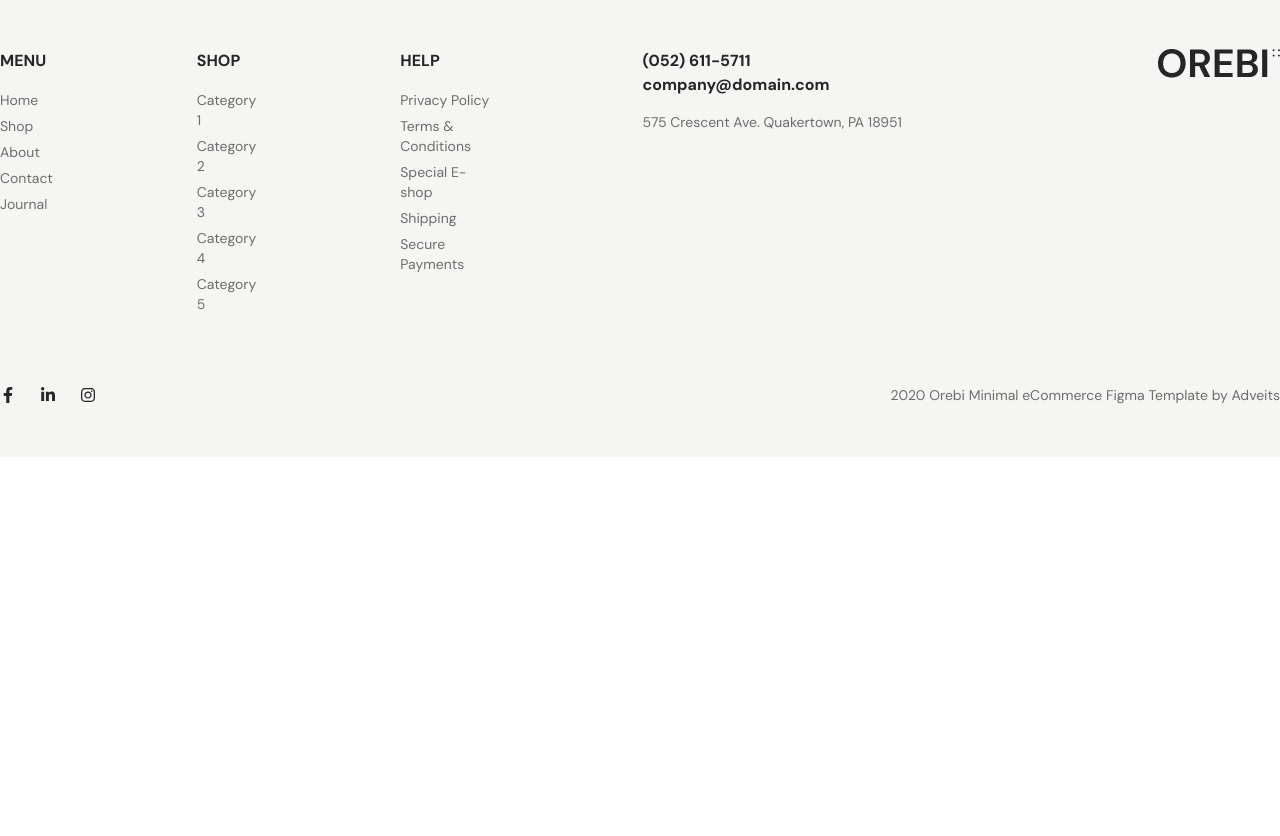
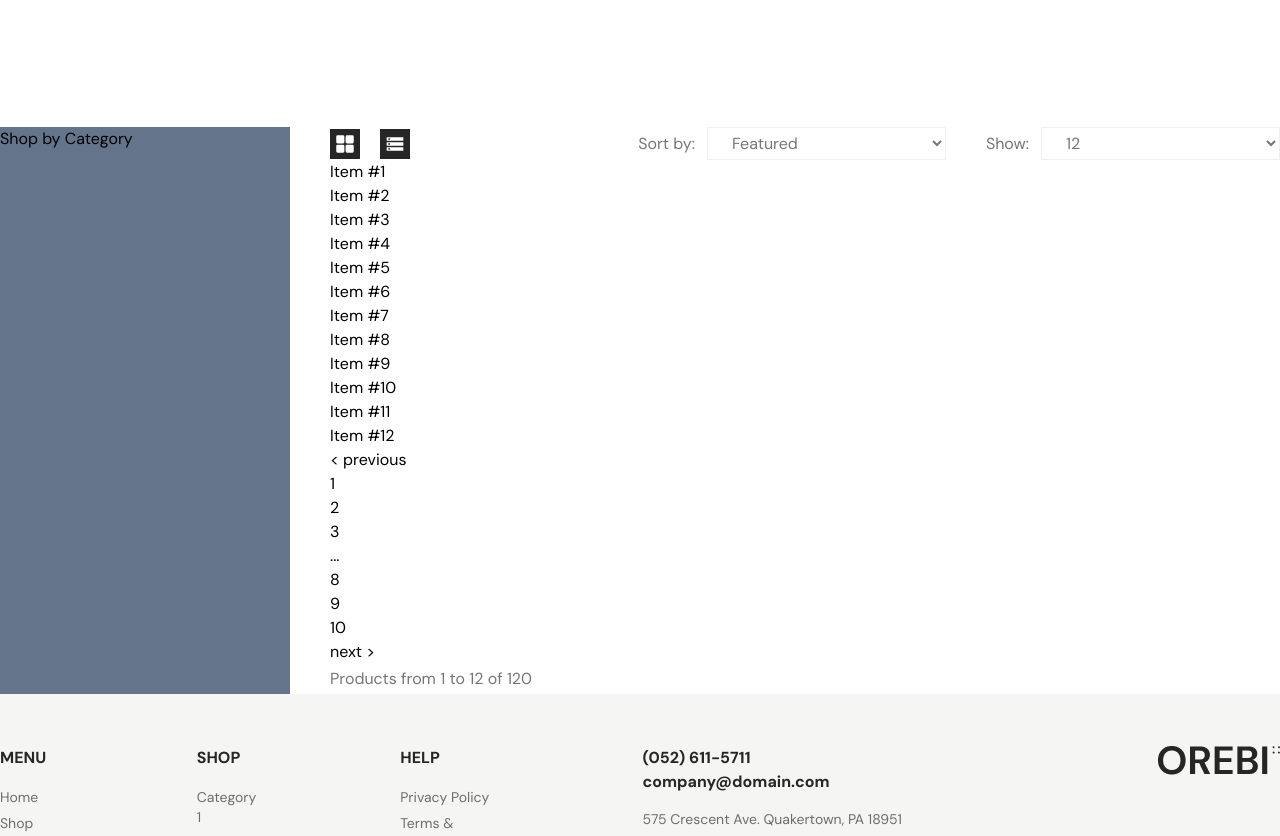
Before and after one commit to Marimo-103/OREBI, a React (Vite) app: page /products in a window 1280 px wide. Shown: the part 380-1216 px from the top of the page. Before the commit the page ends 837 px from the top, so only its background shows below. Built offline with nearby package versions, Linux system fonts and the light colour scheme.

Commit message:
pagination added for shop

```diff
--- a/package.json
+++ b/package.json
@@ -13,6 +13,7 @@
     "react": "^18.3.1",
     "react-dom": "^18.3.1",
     "react-icons": "^5.2.1",
+    "react-paginate": "^8.2.0",
     "react-router-dom": "^6.24.1",
     "react-slick": "^0.30.2",
     "slick-carousel": "^1.8.1"
--- /dev/null
+++ b/src/Components/Pagination.jsx
@@ -0,0 +1,65 @@
+import React, { useEffect, useState } from 'react';
+import ReactDOM from 'react-dom';
+import ReactPaginate from 'react-paginate';
+
+// Example items, to simulate fetching from another resources.
+const items = [1, 2, 3, 4, 5, 6, 7, 8, 9, 10, 11, 12, 13, 14, 15, 16, 17, 18 ,19, 20, 1, 2, 3, 4, 5, 6, 7, 8, 9, 10, 11, 12, 13, 14, 15, 16, 17, 18 ,19, 30, 1, 2, 3, 4, 5, 6, 7, 8, 9, 10, 11, 12, 13, 14, 15, 16, 17, 18 ,19, 40, 1, 2, 3, 4, 5, 6, 7, 8, 9, 10, 11, 12, 13, 14, 15, 16, 17, 18 ,19, 50, 1, 2, 3, 4, 5, 6, 7, 8, 9, 10, 11, 12, 13, 14, 15, 16, 17, 18 ,19, 40, 1, 2, 3, 4, 5, 6, 7, 8, 9, 10, 11, 12, 13, 14, 15, 16, 17, 18 ,19, 60];
+
+function Items({ currentItems }) {
+  return (
+    <>
+      {currentItems &&
+        currentItems.map((item) => (
+          <div>
+            <h3>Item #{item}</h3>
+          </div>
+        ))}
+    </>
+  );
+}
+
+const Pagination = ({itemsPerPage}) => {
+    const [itemOffset, setItemOffset] = useState(0);
+
+  // Simulate fetching items from another resources.
+  // (This could be items from props; or items loaded in a local state
+  // from an API endpoint with useEffect and useState)
+  const endOffset = itemOffset + itemsPerPage;
+  console.log(`Loading items from ${itemOffset} to ${endOffset}`);
+  const currentItems = items.slice(itemOffset, endOffset);
+  const pageCount = Math.ceil(items.length / itemsPerPage);
+
+  // Invoke when user click to request another page.
+  const handlePageClick = (event) => {
+    const newOffset = (event.selected * itemsPerPage) % items.length;
+    console.log(
+      `User requested page number ${event.selected}, which is offset ${newOffset}`
+    );
+    setItemOffset(newOffset);
+  };
+
+  return (
+    <>
+      <div className='flex'>
+        <div>
+            <Items currentItems={currentItems} />
+            <ReactPaginate
+                breakLabel="..."
+                nextLabel="next >"
+                onPageChange={handlePageClick}
+                pageRangeDisplayed={3}
+                pageCount={pageCount}
+                previousLabel="< previous"
+                renderOnZeroPageCount={null}
+            />
+            <p className='text-base text-[#767676] leading-[30px]'>
+                Products from {itemOffset+1} to {endOffset > items.length ? items.length : endOffset} of {items.length}
+            </p>
+        </div>
+
+      </div>
+    </>
+  );
+}
+
+export default Pagination
--- a/src/pages/Shop.jsx
+++ b/src/pages/Shop.jsx
@@ -1,13 +1,60 @@
-import React from 'react'
+import React, { useState } from 'react'
 import Container from '../Layers/Container'
 import BreadCrumbs from '../Layers/BreadCrumbs'
+import { IoGrid } from 'react-icons/io5'
+import { MdOutlineStorage } from 'react-icons/md'
+import Pagination from '../Components/Pagination'
 
 const Shop = () => {
+
+  let [itemsPerPage, setitemsPerPage] = useState(12)
+
+  let manageitemsPerPage = (element) => {
+    setitemsPerPage(Number(element.target.value))
+  }
+
   return (
     <div className='md:px-0 px-2'>
         <section id="products" className='md:pt-[124px] pt-10'>
             <Container>
                 <BreadCrumbs />
+                <div className="main md:mt-[130px] mt-10 grid md:grid-cols-4 gap-10">
+                  <div className="category md:col-span-1 bg-slate-500">Shop by Category</div>
+                  <div className="product md:col-span-3 ">
+                    <div className="heading flex justify-between md:items-center">
+                      <div className="format flex md:gap-5 gap-2 items-center">
+                        <IoGrid className='md:p-1 md:border md:border-[#262626] md:text-white md:text-3xl md:bg-[#262626]' />
+                        <MdOutlineStorage className='md:p-1 md:border md:border-[#262626] md:text-white md:text-3xl md:bg-[#262626]' />
+                      </div>
+                      <div className="sorting flex items-center md:gap-10 gap-5">
+                        <div className="sort flex items-center md:gap-3 gap-2">
+                          <p className='md:text-base text-xs text-[#767676] leading-[187.5%]'>
+                            Sort by:
+                          </p>
+                          <select name="" id="" className='py-1 md:px-5 px-2 border border-[#F0F0F0] md:w-[239px] w-[120px] bg-transparent md:text-base text-xs text-[#767676] leading-[187.5%]'>
+                            <option value="" className='py-1 px-5'>Featured</option>
+                            <option value="" className='py-1 px-5'>Featured</option>
+                            <option value="" className='py-1 px-5'>Featured</option>
+                          </select>
+                        </div>
+                        <div className="show flex items-center md:gap-3 gap-2">
+                          <p className='md:text-base text-xs text-[#767676] leading-[187.5%]'>
+                          Show:
+                          </p>
+                          <select onChange={manageitemsPerPage} name="" id="" className='py-1 md:px-5 px-2 border border-[#F0F0F0] md:w-[239px] bg-transparent md:text-base text-xs text-[#767676] leading-[187.5%]'>
+                            <option value="12" className='py-1 px-5'>12</option>
+                            <option value="24" className='py-1 px-5'>24</option>
+                            <option value="36" className='py-1 px-5'>36</option>
+                            <option value="48" className='py-1 px-5'>48</option>
+                          </select>
+                        </div>
+                      </div>
+                    </div>
+                    <div className="products">
+                      <Pagination itemsPerPage={itemsPerPage}/>
+                    </div>
+                  </div>
+                </div>
             </Container>
         </section>
     </div>
```
Also changed, not shown: 1 other file (tests, documents, lock files or other folders).
